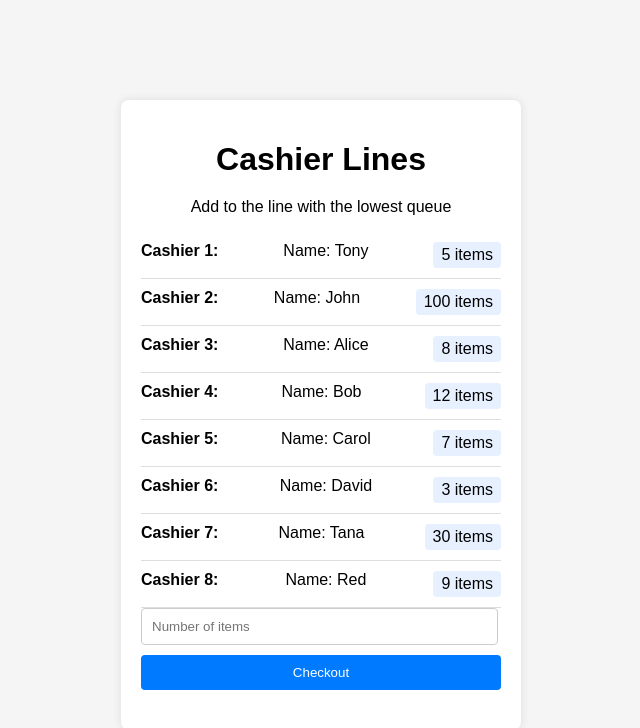
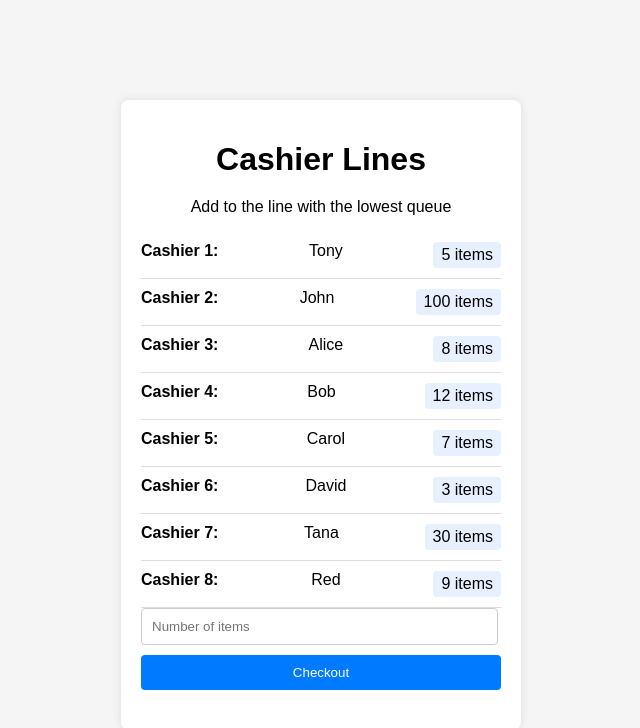
Before and after one commit to BBaccs/react-store-problem, a React (Create React App) app: page / in a window 1280 px wide. Shown: the top 728 px of the page, without its empty margins (319-959 px from the left). Built offline with nearby package versions, Linux system fonts and the light colour scheme.

Commit message:
remove name text

```diff
--- a/src/components/Cashier.js
+++ b/src/components/Cashier.js
@@ -41,7 +41,7 @@ function Cashier({ data }) {
                 return (
                     <div key={key} className="cashier">
                         <span className="cashier-number">Cashier {index + 1}:</span>
-                        <span className="cashier-name">Name: {cashier.name}</span>
+                        <span className="cashier-name">{cashier.name}</span>
                         <span className="queue-length">{cashier.items} items</span>
                     </div>
                 );
```
